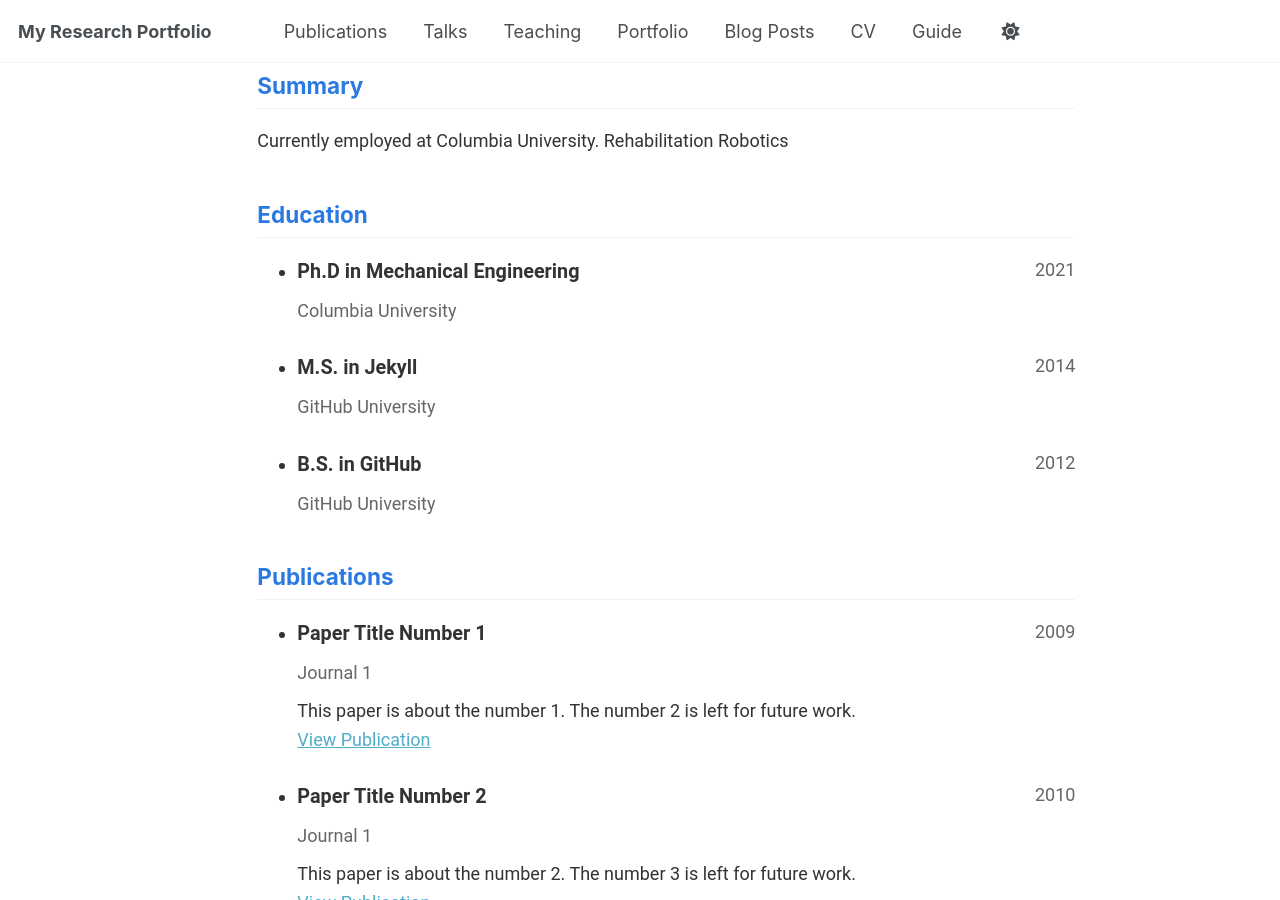
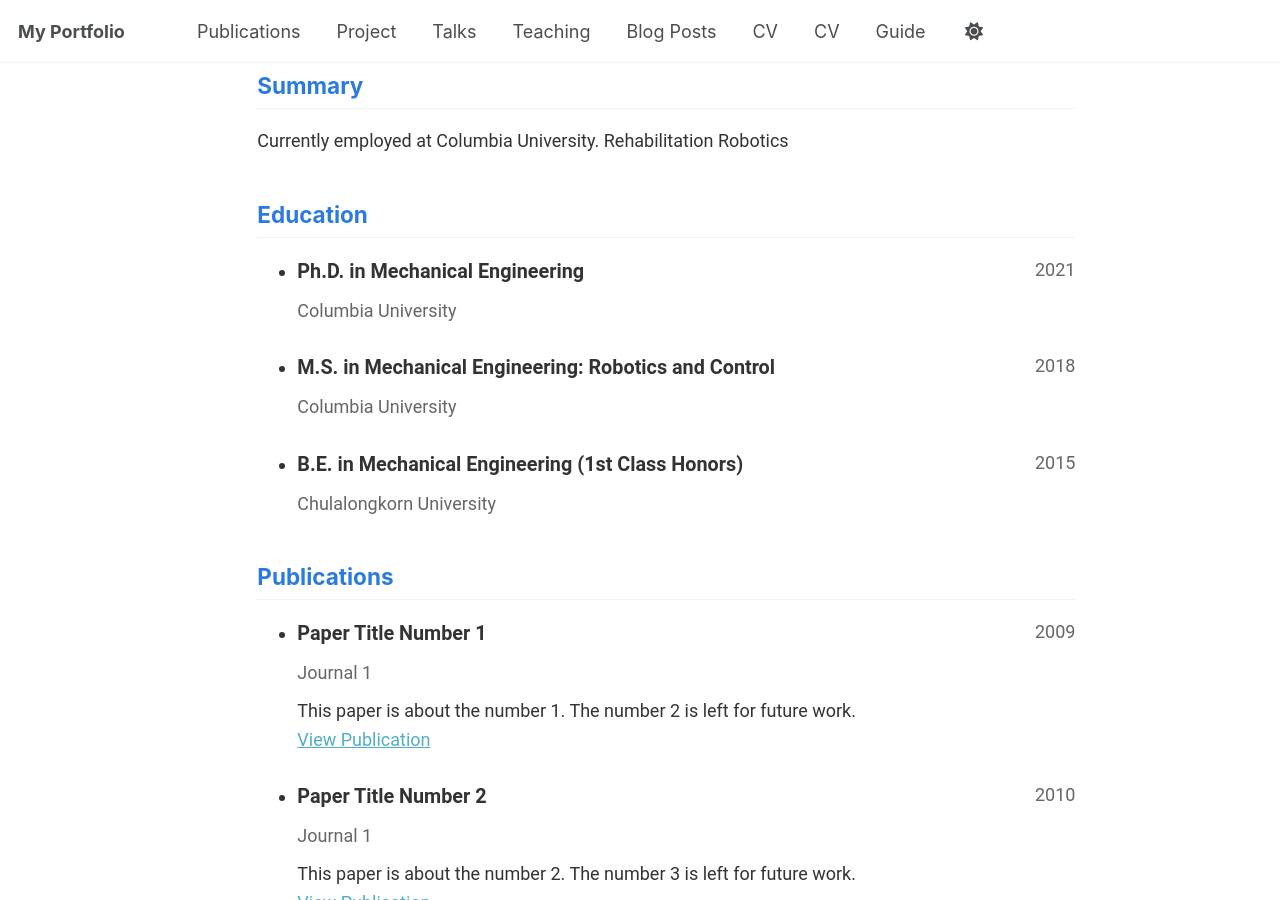
Before and after one commit to ChawinOph/chawin-ophaswongse, a Jekyll site: the page built from _pages/cv-json.md, in a window 1280 px wide and 900 px high, scrolled down 319 px. Built offline with Jekyll 4.4.1, drawn with Linux system fonts in a browser that asks for light colours.

Commit message:
update top panel; use json cv

```diff
--- a/_config.yml
+++ b/_config.yml
@@ -9,7 +9,7 @@
 # Basic Site Settings
 locale                   : "en-US"
 site_theme               : "default"
-title                    : "My Research Portfolio"
+title                    : "My Portfolio"
 title_separator          : "-"
 name                     : &name "Chawin Ophaswongse"
 description              : &description "personal description"
--- a/_data/cv.json
+++ b/_data/cv.json
@@ -34,7 +34,7 @@
   "education": [
     {
       "institution": "Columbia University",
-      "area": "Ph.D in Mechanical Engineering",
+      "area": "Ph.D. in Mechanical Engineering",
       "studyType": "",
       "startDate": "",
       "endDate": "2021",
@@ -42,20 +42,20 @@
       "courses": []
     },
     {
-      "institution": "GitHub University",
-      "area": "M.S. in Jekyll",
+      "institution": "Columbia University",
+      "area": "M.S. in Mechanical Engineering: Robotics and Control",
       "studyType": "",
       "startDate": "",
-      "endDate": "2014",
+      "endDate": "2018",
       "gpa": null,
       "courses": []
     },
     {
-      "institution": "GitHub University",
-      "area": "B.S. in GitHub",
+      "institution": "Chulalongkorn University",
+      "area": "B.E. in Mechanical Engineering (1st Class Honors)",
       "studyType": "",
       "startDate": "",
-      "endDate": "2012",
+      "endDate": "2015",
       "gpa": null,
       "courses": []
     }
--- a/_data/navigation.yml
+++ b/_data/navigation.yml
@@ -11,14 +11,14 @@ main:
   - title: "Publications"
     url: /publications/
 
+  - title: "Project"
+    url: /portfolio/
+
   - title: "Talks"
     url: /talks/
 
   - title: "Teaching"
     url: /teaching/
-
-  - title: "Portfolio"
-    url: /portfolio/
 
   - title: "Blog Posts"
     url: /year-archive/
@@ -26,8 +26,8 @@ main:
   - title: "CV"
     url: /cv/
 
-  # - title: "CV"
-  #   url: /cv-json/
+  - title: "CV"
+    url: /cv-json/
 
   - title: "Guide"
     url: /markdown/
```
